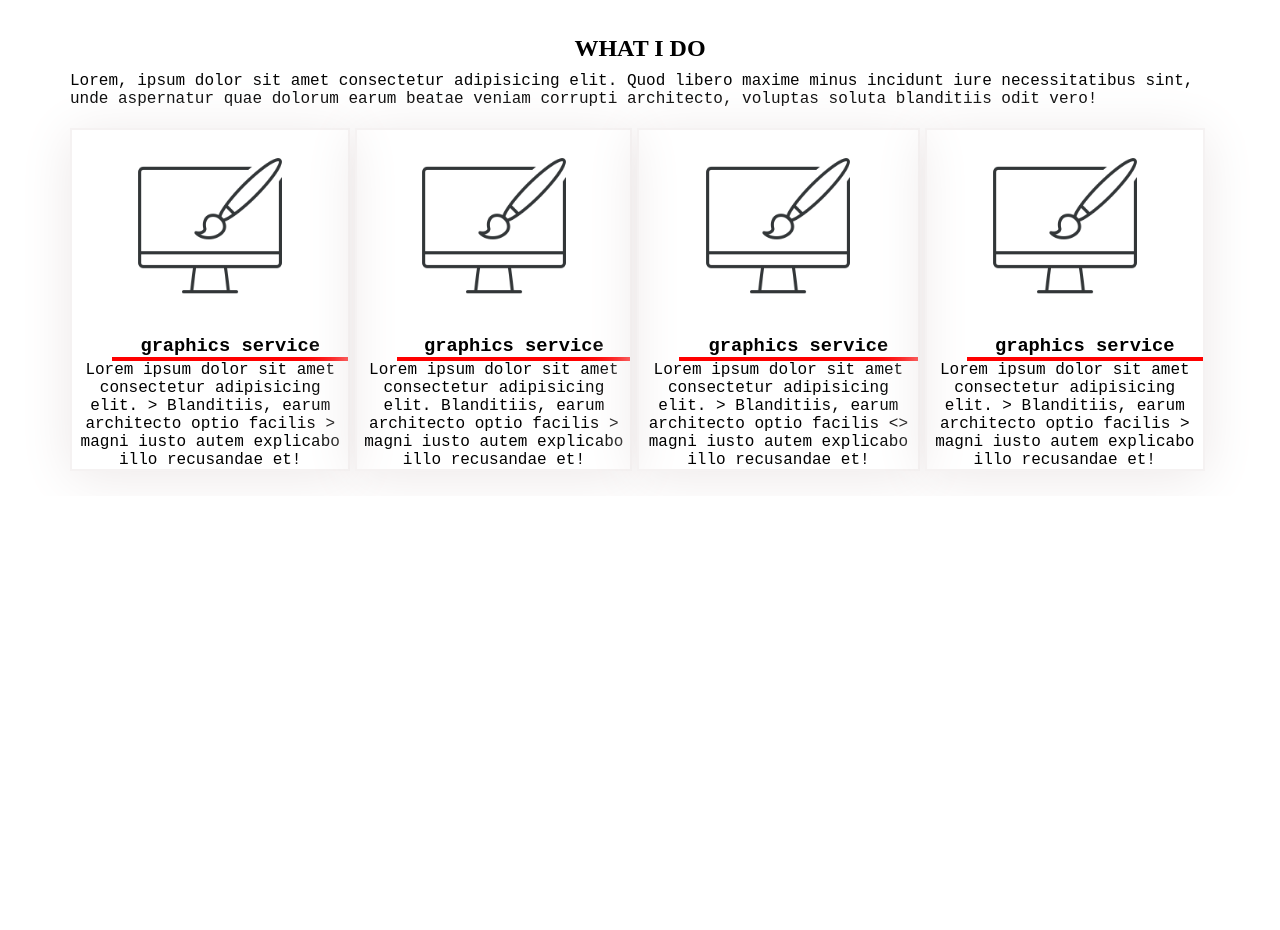
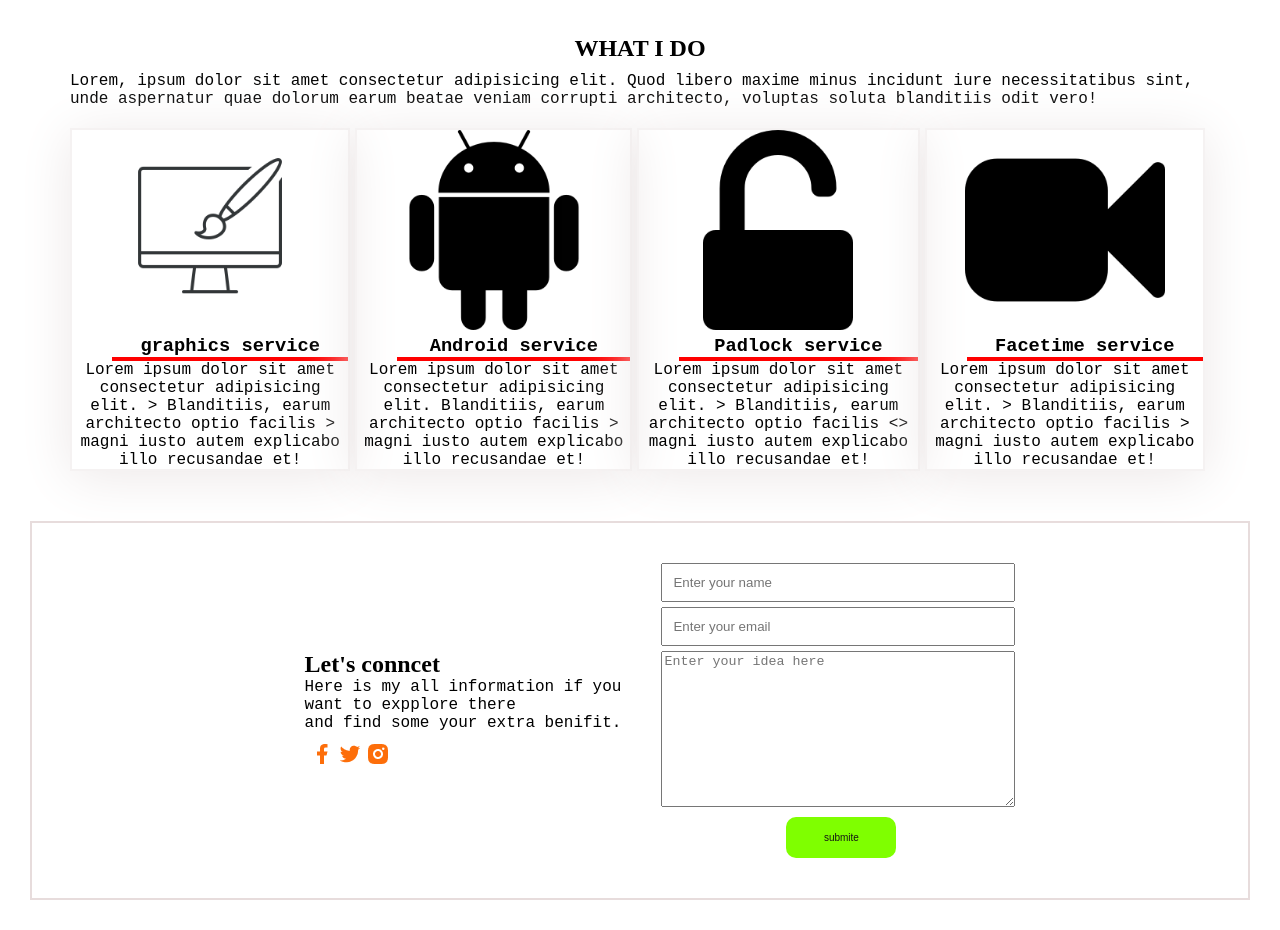
Before and after one commit to NahidSarkar7/Brothers-web, a plain HTML site: page index.html in a window 1280 px wide. Shown: the part 1200-2130 px from the top of the page. Before the commit the page ends 1696 px from the top, so only its background shows below. Drawn offline with Linux system fonts and the light colour scheme.

Commit message:
added every important info

```diff
--- a/index.html
+++ b/index.html
@@ -107,20 +107,20 @@
                 </div>
 
                 <div class="card-1">
-                    <img class="icons" src="image/computer.png" alt="">
-                    <h3 class="graphics-heading">graphics service</h3>
+                    <img class="icons" src="image/androidl.png" alt="">
+                    <h3 class="graphics-heading">Android service</h3>
 
                     <p>Lorem ipsum dolor sit amet consectetur adipisicing elit.  Blanditiis, earum architecto optio facilis > magni iusto autem explicabo illo recusandae et!</p>
                 </div>
                 <div class="card-1">
-                    <img class="icons" src="image/computer.png" alt="">
-                    <h3 class="graphics-heading">graphics service</h3>
+                    <img class="icons" src="image/padlock-unlock.png" alt="">
+                    <h3 class="graphics-heading">Padlock service</h3>
 
                     <p>Lorem ipsum dolor sit amet consectetur adipisicing elit. > Blanditiis, earum architecto optio facilis <> magni iusto autem explicabo illo recusandae et!</p>
                 </div>
                 <div class="card-1">
-                    <img class="icons" src="image/computer.png" alt="">
-                    <h3 class="graphics-heading">graphics service</h3>
+                    <img class="icons" src="image/facetime-button.png" alt="">
+                    <h3 class="graphics-heading">Facetime service</h3>
 
                     <p>Lorem ipsum dolor sit amet consectetur adipisicing elit. > Blanditiis, earum architecto optio facilis > magni iusto autem explicabo illo recusandae et!</p>
                 </div>
@@ -134,6 +134,36 @@
     </main>
     <footer>
 
+        <section class="footer">
+            <div class="footer-card">
+                <h2 class="footer-heading">
+                    Let's conncet
+
+                </h2>
+                <p class="footer-content">
+                    Here is my all information if you <br> want to expplore there <br>and find some your extra benifit.
+
+                </p>
+                <div class="image-icon">
+                    <img src="image/facebook.png" alt="icons">
+                    <img src="image/twitter.png" alt="icons">
+                    <img src="image/insta.png" alt="icons">
+                </div>
+
+
+            </div>
+            <div class="footer-card">
+
+                <input type="text"placeholder="Enter your name" name="" id="">
+                <input type="email" placeholder="Enter your email"  name="" id="">
+                <textarea placeholder="Enter your idea here"  name="" id="" cols="30" rows="10"></textarea>
+                <button class="btn-primary">submite</button>
+
+
+            </div>
+
+        </section>
+
 
     </footer>
 </body>
--- a/style.css
+++ b/style.css
@@ -155,3 +155,42 @@ margin-right: 5px;
     margin-left: 40px;
     border-bottom: 4px solid red;
 }
+
+.footer-content{
+    font-family: 'Courier New', Courier, monospace;
+
+
+}
+
+.footer{
+    border: 2px solid rgb(231, 220, 220);
+    display: flex;
+    justify-content: center;
+    align-items: center;
+    padding: 40px;
+    margin: 30px;
+}
+
+.footer-card{
+    margin-left: 40px;
+    display: flex;
+    flex-direction: column;
+}
+
+
+.footer-card input[type=text],[type=email]{
+    padding: 10px;
+    width: 330px;
+    margin-bottom: 5px;
+}
+
+.footer-card button{
+    margin-top: 10px;
+    margin-left: 125px;
+}
+
+.image-icon{
+
+  margin-left: 5px;
+  margin-top: 10px;
+}
```
Also changed, not shown: image/androidl.png (added), image/facebook.png (added), image/facetime-button.png (added), image/insta.png (added), image/padlock-unlock.png (added), image/twitter.png (added).
